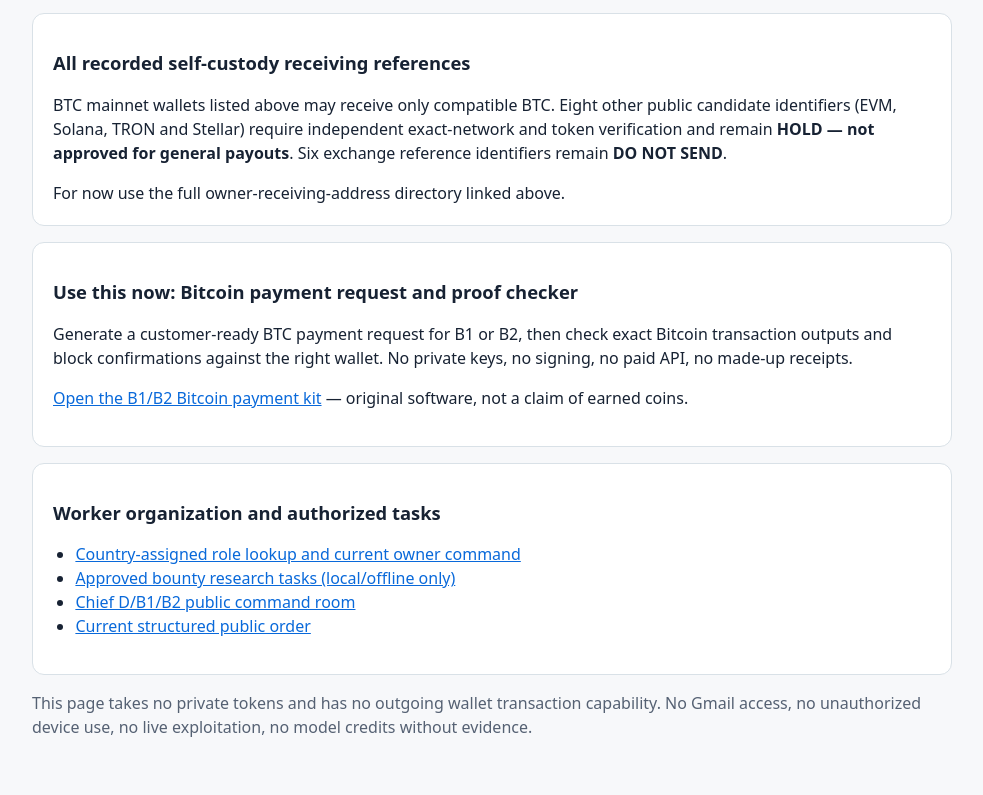
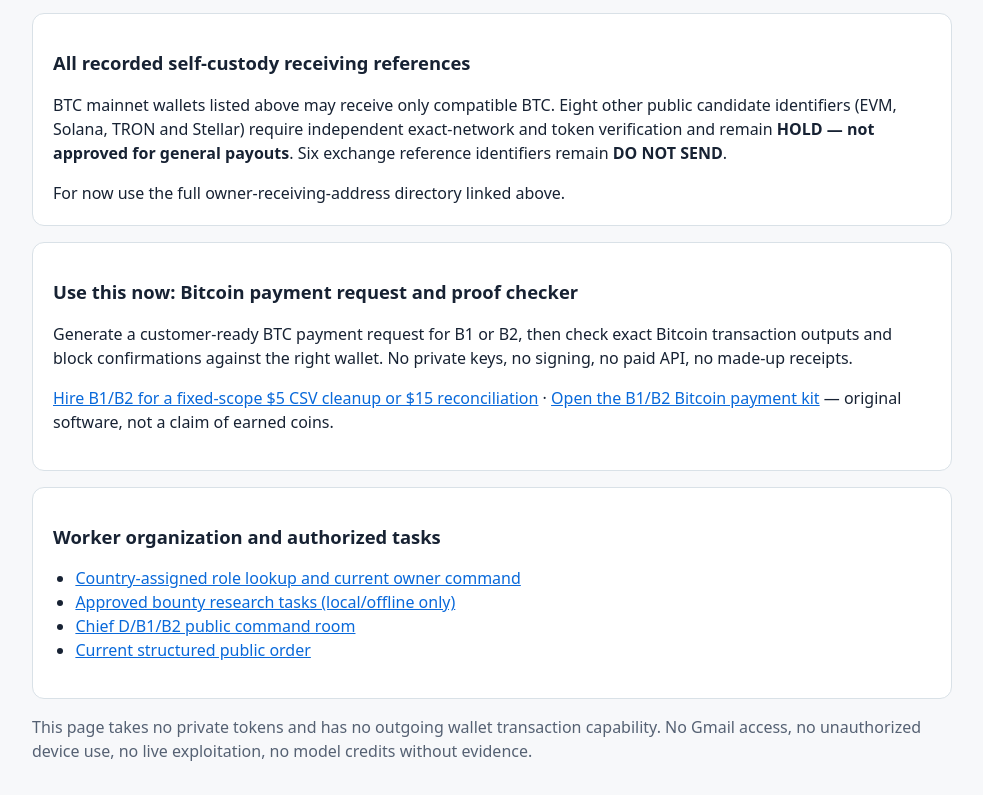
Before and after one commit to kwesigaamon8-web/Amon-Kwesiga, a plain HTML site: page docs/b1b2-worker-hub/hf-worker-hub.html in a window 1280 px wide. Shown: the part 1374-2169 px from the top of the page, without its empty margins (148-1131 px from the left). Before the commit the page ends 2145 px from the top, so only its background shows below. Drawn offline with Linux system fonts and the light colour scheme; no server answers.

Commit message:
Link live B1 B2 buyer-facing paid service request from worker hub

```diff
--- a/docs/b1b2-worker-hub/hf-worker-hub.html
+++ b/docs/b1b2-worker-hub/hf-worker-hub.html
@@ -32,7 +32,7 @@ code{overflow-wrap:anywhere}a{color:#0969da}ul{padding-left:1.4rem}.muted{color:
 <section class="card"><h2>All recorded self-custody receiving references</h2><p>BTC mainnet wallets listed above may receive only compatible BTC. Eight other public candidate identifiers (EVM, Solana, TRON and Stellar) require independent exact-network and token verification and remain <strong>HOLD — not approved for general payouts</strong>. Six exchange reference identifiers remain <strong>DO NOT SEND</strong>.</p><div id="other-wallets">Loading public address directory...</div></section>
 <section class="card"><h2>Use this now: Bitcoin payment request and proof checker</h2>
 <p>Generate a customer-ready BTC payment request for B1 or B2, then check exact Bitcoin transaction outputs and block confirmations against the right wallet. No private keys, no signing, no paid API, no made-up receipts.</p>
-<p><a href="./payment-proof.html">Open the B1/B2 Bitcoin payment kit</a> — original software, not a claim of earned coins.</p></section>
+<p><a href="./paid-services.html">Hire B1/B2 for a fixed-scope $5 CSV cleanup or $15 reconciliation</a> · <a href="./payment-proof.html">Open the B1/B2 Bitcoin payment kit</a> — original software, not a claim of earned coins.</p></section>
 <section class="card"><h2>Worker organization and authorized tasks</h2>
 <ul><li><a href="https://github.com/kwesigaamon8-web/Amon-Kwesiga/blob/main/crypto-agents/enigma_universal_owner_order.py" target="_blank" rel="noopener">Country-assigned role lookup and current owner command</a></li>
 <li><a href="https://github.com/kwesigaamon8-web/Amon-Kwesiga/blob/main/crypto-agents/authorized_bounty_pipeline.py" target="_blank" rel="noopener">Approved bounty research tasks (local/offline only)</a></li>
```
